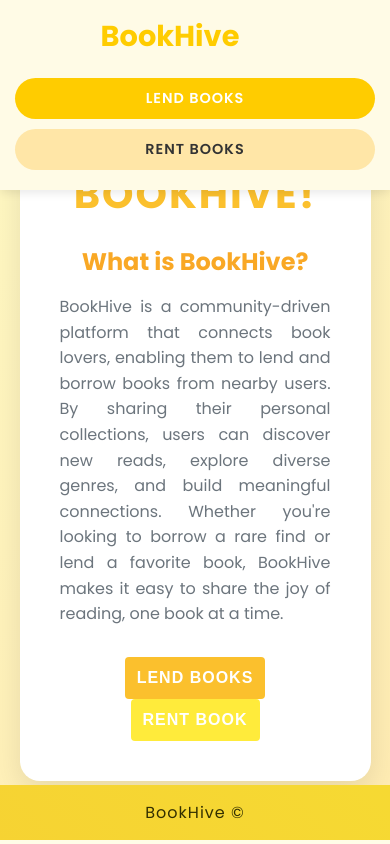
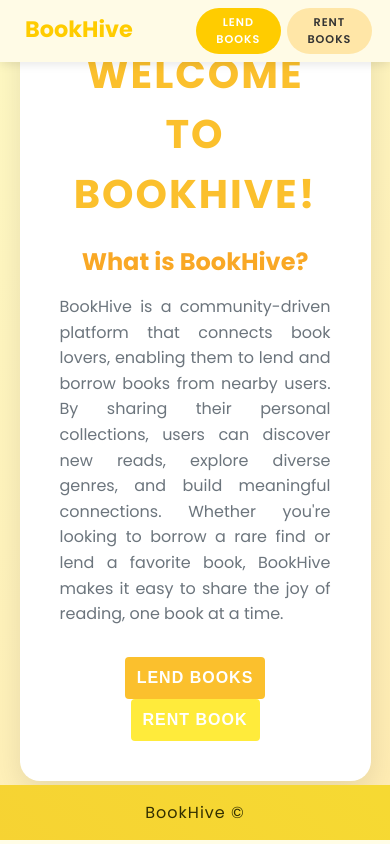
Before and after one commit to SatishK64/BookHive-Project, a React (Create React App) app: page / in a window 390 px wide. Built offline with nearby package versions, Linux system fonts and the light colour scheme.

Commit message:
change header css to accomodate the mobile side

```diff
--- a/src/Components/SplHeader.css
+++ b/src/Components/SplHeader.css
@@ -4,7 +4,7 @@
   display: flex;
   justify-content: space-between;
   align-items: center;
-  padding: 15px 30px;
+  padding: 15px 30px; /* Default padding */
   background-color: #fffbe6; /* Soft light yellow background */
   box-shadow: 0 2px 10px rgba(0, 0, 0, 0.1);
   position: fixed;
@@ -74,18 +74,20 @@
 
 @media (max-width: 768px) {
   .Header_bar {
-    flex-direction: column;
-    padding: 15px;
+    flex-direction: row; /* Switch to row layout */
+    padding: 5px 15px; /* Reduce padding to drastically reduce height */
   }
 
   .Header-name {
-    margin-bottom: 15px;
+    margin-bottom: 5px; /* Reduce bottom margin */
+    font-size: 1.4rem; /* Much smaller font size for the header name */
   }
 
   .Header-lend,
   .Header-rent {
-    margin: 5px;
-    width: 100%;
+    margin: 3px; /* Reduce margin around buttons */
+    padding: 6px 12px; /* Much smaller button padding */
+    font-size: 0.7rem; /* Smaller font size for buttons */
   }
 }
 
@@ -105,7 +107,7 @@
   animation: fadeInDown 0.5s ease-out;
 }
 
-#label{
+#label {
   font-size: 30px;
   padding-right: 10px;
   color: white;
```
Lines whose indentation alone changed are shown as unchanged.
